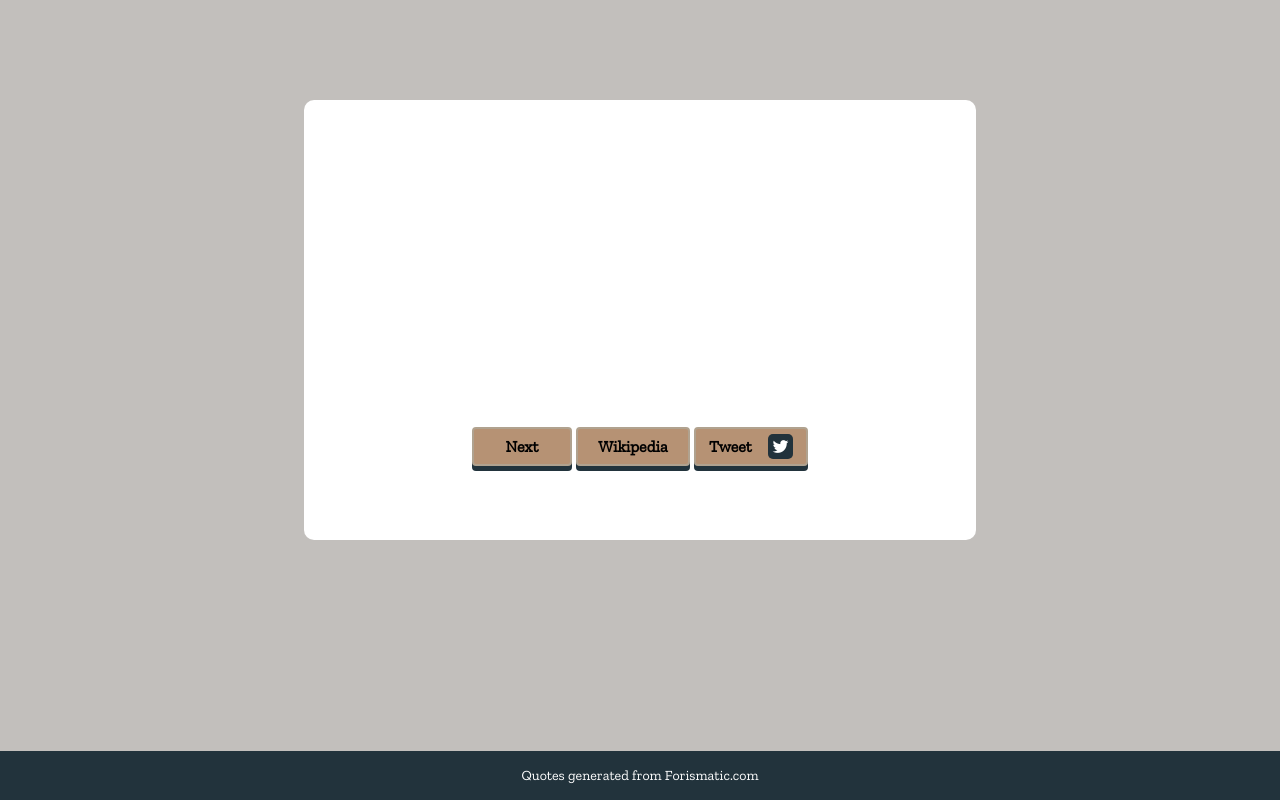
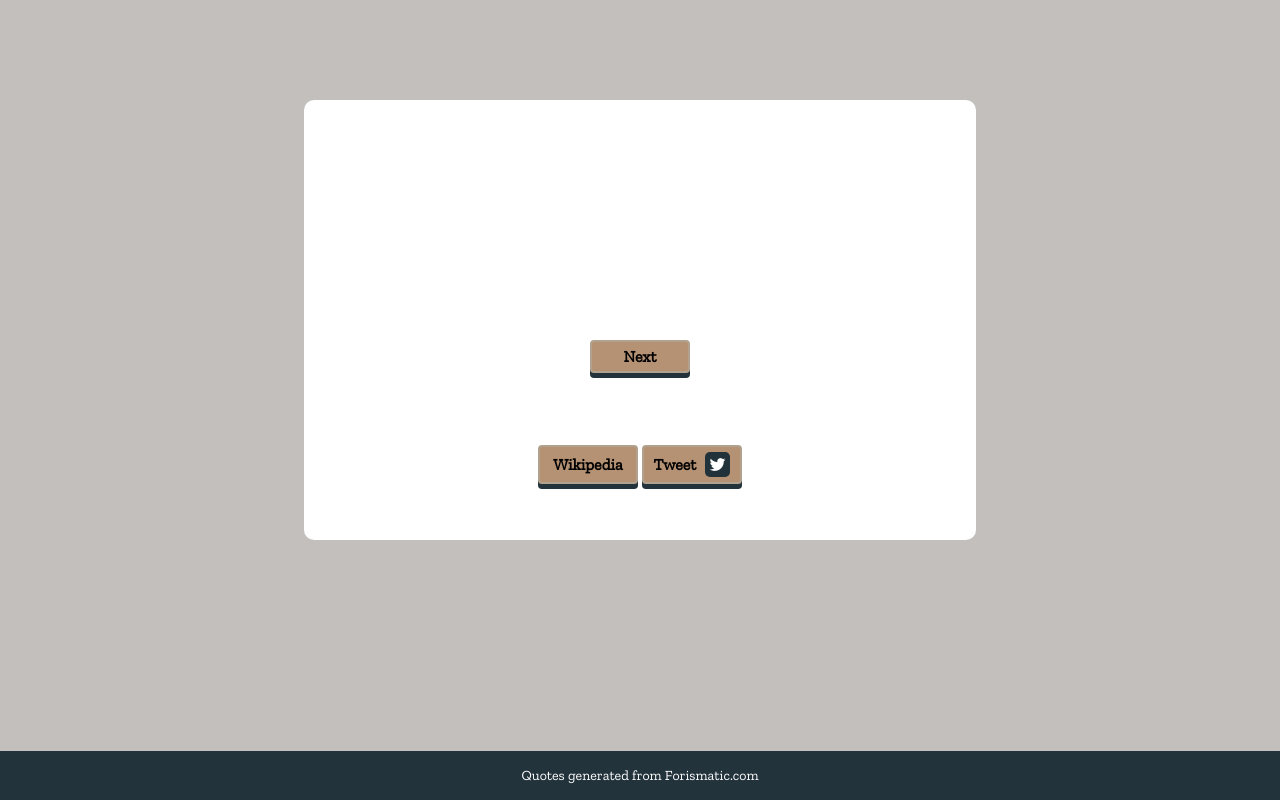
Before and after one commit to marigerr/quote-machine, a plain HTML site: page index.html in a window 1280 px wide. Drawn offline with nearby package versions, Linux system fonts and the light colour scheme.

Commit message:
moved buttons

```diff
--- a/index.css
+++ b/index.css
@@ -40,7 +40,12 @@ a:hover {
 
 /*a:active - a link the moment it is clicked*/
 
-#buttonDiv {
+/*#buttonDiv {
+  display: flex;
+  flex-direction: row;
+}*/
+
+#linksDiv{
   display: flex;
   flex-direction: row;
 }
@@ -61,6 +66,7 @@ a:hover {
   cursor: pointer;
   border-radius: 4px;
   box-shadow: 0 5px #22333C;
+  box-sizing: border-box;
 }
 
 .button:hover {
--- a/index.html
+++ b/index.html
@@ -13,17 +13,19 @@
     <main id="quote-box">
         <h3 id="text"></h3>
         <a id="author" href="" rel="noopener noreferrer" target="_blank"></a>
-        <div id="buttonDiv">
+        <!--<div id="buttonDiv">-->
             <button id="new-quote" class="button" type="button">Next</button>
-            <a id="wikiBtn" href="" target="_blank">Wikipedia</a>
-            <a id="tweet-quote" href="" target="_blank">Tweet <img id="twitterLogo" src="./Twitter_Logo_White_On_Image.png" alt="twitterlogo"></a>
-        </div>
+            <div id="linksDiv">
+                <a id="wikiBtn" href="" target="_blank">Wikipedia</a>
+                <a id="tweet-quote" href="" target="_blank">Tweet <img id="twitterLogo" src="./Twitter_Logo_White_On_Image.png" alt="twitterlogo"></a>
+            </div>
+        <!--</div>-->
     </main>
     <footer class="footer">Quotes generated from Forismatic.com </footer>
 
     <script type="text/javascript" src="https://cdnjs.cloudflare.com/ajax/libs/jquery/3.1.0/jquery.min.js"></script>
     <script type="text/javascript" src="index.js"></script>
-    <script type="text/javascript" src="https://gitcdn.link/repo/freeCodeCamp/testable-projects-fcc/master/build/bundle.js"></script>
+    <!--<script type="text/javascript" src="https://gitcdn.link/repo/freeCodeCamp/testable-projects-fcc/master/build/bundle.js"></script>-->
 
 </body>
 
--- a/index.js
+++ b/index.js
@@ -1,5 +1,5 @@
 
-$( document ).ready(function() {
+$(document).ready(function () {
   getNewQuote();
   $("#new-quote").on("click", getNewQuote);
   // $("#tweet-quote").on("click", tweetQuote);
@@ -16,8 +16,8 @@ $( document ).ready(function() {
   //$("#tweet-quote").hide();
 });
 
-var getNewQuote = function(){
-    $.getJSON('https://api.forismatic.com/api/1.0/?method=getQuote&format=jsonp&lang=en&jsonp=?', function(json) {
+var getNewQuote = function () {
+  $.getJSON('https://api.forismatic.com/api/1.0/?method=getQuote&format=jsonp&lang=en&jsonp=?', function (json) {
     console.log(json.quoteText.length);
     $("#text").html(json.quoteText);
     if (json.quoteAuthor == "") {
```
Lines whose indentation alone changed are shown as unchanged.
